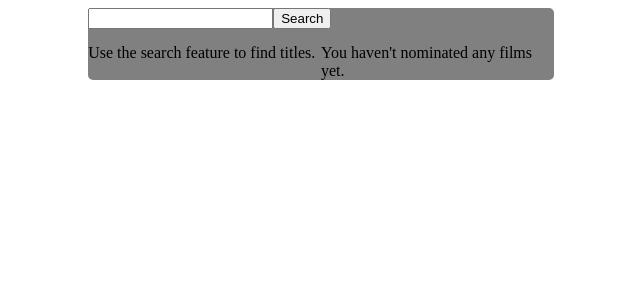
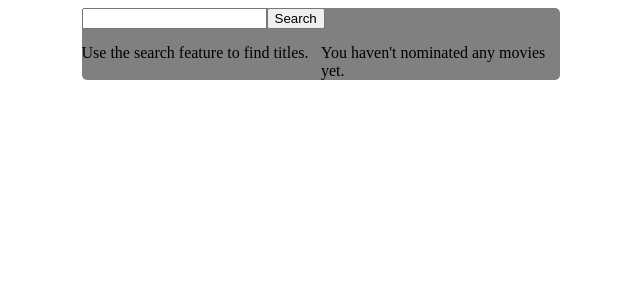
Before and after one commit to bitterhippo/shopifyfrontend, a React (Create React App) app: page / in a window 1280 px wide. Shown: the top 300 px of the page, without its empty margins (319-959 px from the left). Built offline with nearby package versions, Linux system fonts and the light colour scheme.

Commit message:
refactored state updates around array
changed the nominated variable to use an array and properly update using the previous state.

```diff
--- a/src/Components/List/List.js
+++ b/src/Components/List/List.js
@@ -5,16 +5,17 @@ import ListItem from './ListItem';
 
 const List = props => {
 
-  const { handler, message } = props;
+  const { onClickHandler, message, listData } = props;
 
   return (
     <div style={styles.list}>
       {
-        props.listData.length > 0
+        props.listData !== ''
           ? <ListItem
-            title={props.listData.Title}
-            year={props.listData.Year}
-            onClickHandler={handler}
+            key={listData.Title}
+            title={listData.Title}
+            year={listData.Year}
+            onClickHandler={onClickHandler}
           />
           : `${message}`
       }
--- a/src/Components/List/ListItem.js
+++ b/src/Components/List/ListItem.js
@@ -5,7 +5,8 @@ const ListItem = ({ title, year, onClickHandler }) => {
   return (
     <div style={styles.listItem}>
       <h1>{title} ({year})</h1>
-      <button onClick={() => onClickHandler({ Title: title, Year: year })}>
+      <button onClick={() => onClickHandler(currentState =>
+        [...currentState, { Title: title, Year: year }])}>
         Nominate</button>
     </div>
   )
--- a/src/Components/Screens/Display.js
+++ b/src/Components/Screens/Display.js
@@ -11,11 +11,9 @@ import API from '../../API/API';
 const Display = props => {
 
   //State Managment
-  const [searchBarValue, setSearchBarValue] = useState([]);
+  const [searchBarValue, setSearchBarValue] = useState('');
   const [searchedValue, setSearchedValue] = useState('');
   const [nominated, setNominated] = useState([]);
-
-  console.log(nominated)
 
   return (
     <Card>
@@ -33,8 +31,8 @@ const Display = props => {
           message={'Use the search feature to find titles.'}
         />
         <List
-          listData={nominated}
-          message={`You haven't nominated any films yet.`}
+          listData={''}
+          message={`You haven't nominated any movies yet.`}
         />
       </div>
     </Card>
```
